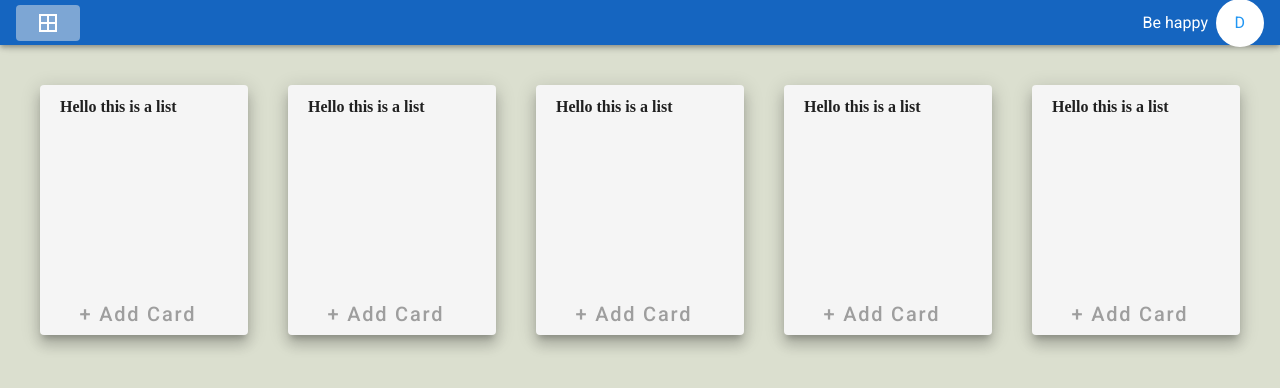
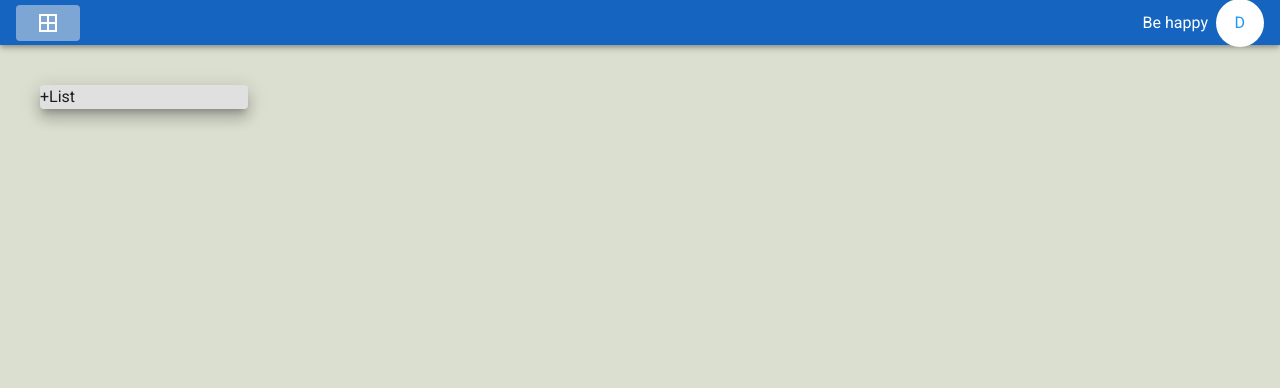
Before and after one commit to davidmoseler/trello-revamp, a Vue app: page / in a window 1280 px wide. Shown: the top 388 px of the page. Built offline with nearby package versions, Linux system fonts and the light colour scheme; a web font is replaced by a local one.

Commit message:
Set list addition

```diff
--- a/src/components/ListGrid.vue
+++ b/src/components/ListGrid.vue
@@ -1,6 +1,9 @@
 <template>
   <draggable v-model="lists" group="lists" class="list-grid">
     <List v-for="(list, idx) in lists" :key="idx" :list="list" />
+    <v-card @click="addList" class="list" rounded elevation="10" max-height="250px" color="grey lighten-2">
+      +List
+    </v-card>
   </draggable>
 </template>
 
@@ -16,29 +19,16 @@ export default {
     List
   },
   data: () => ({
-    lists: [
-      {
+    lists: []
+  }),
+  methods: {
+    addList(){
+      this.lists.push({
         title: 'Hello this is a list',
         cards: []
-      },
-      {
-        title: 'Hello this is a list',
-        cards: []
-      },
-      {
-        title: 'Hello this is a list',
-        cards: []
-      },
-      {
-        title: 'Hello this is a list',
-        cards: []
-      },
-      {
-        title: 'Hello this is a list',
-        cards: []
-      }
-    ]
-  })
+      })
+    }
+  }
 };
 </script>
 
```
